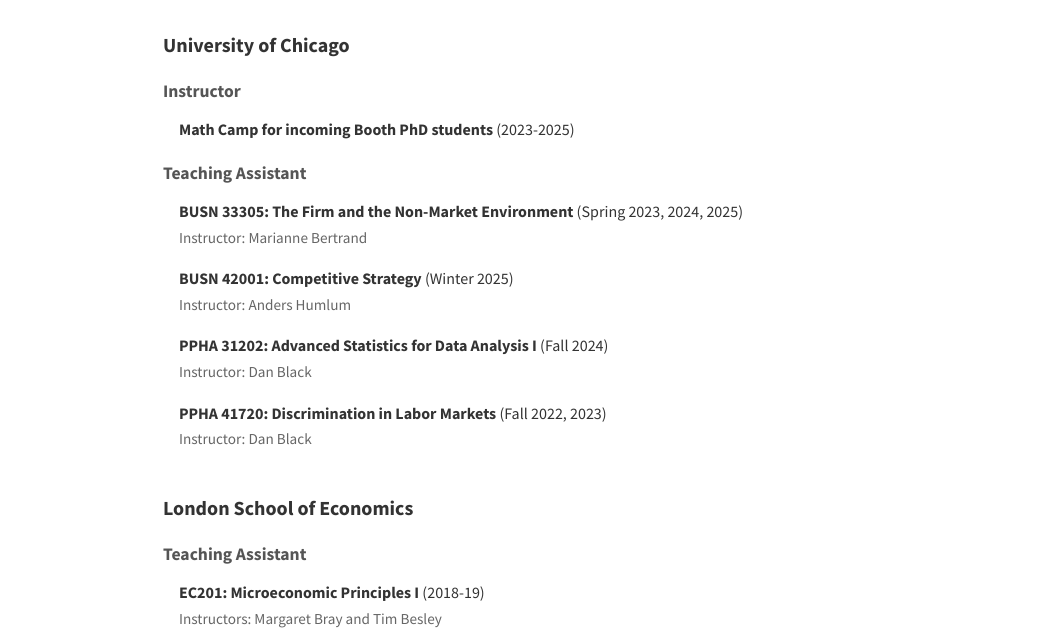
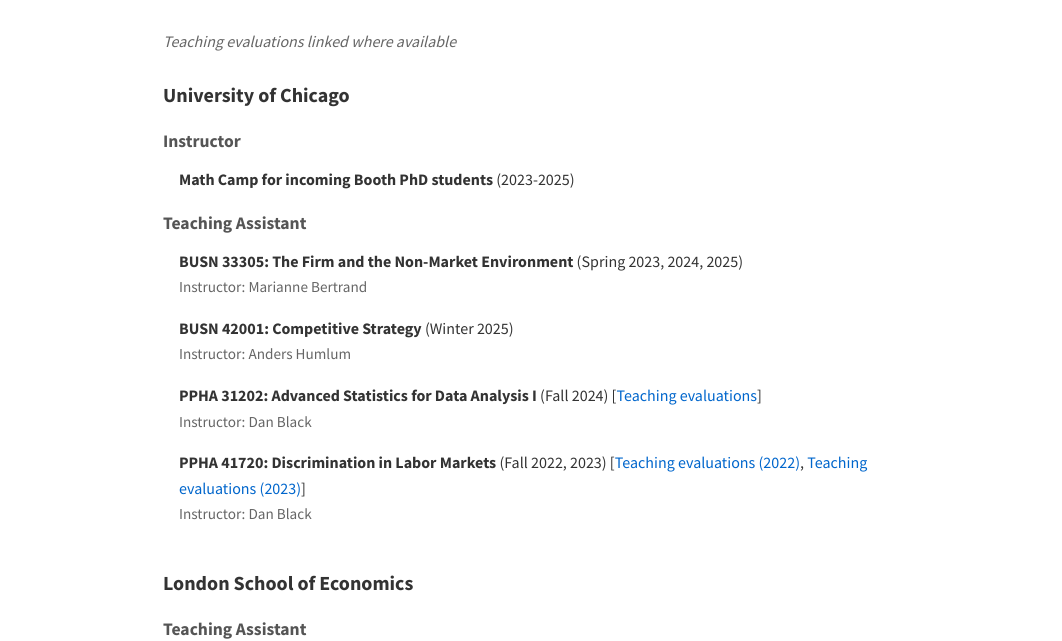
Before and after one commit to nidhaan-jain/nidhaan-jain.github.io, a plain HTML site: page teaching.html in a window 1280 px wide. Shown: the part 161-802 px from the top of the page, without its empty margins (109-1171 px from the left). Drawn offline with Linux system fonts and the light colour scheme.

Commit message:
teaching evaluations added

```diff
--- a/style.css
+++ b/style.css
@@ -192,6 +192,12 @@ main {
     margin-bottom: 2rem;
     padding-bottom: 0.5rem;
     border-bottom: 2px solid #0066cc;
+}
+
+.teaching-note {
+    color: #666;
+    font-style: italic;
+    margin-bottom: 1.5rem;
 }
 
 /* Research page */
--- a/teaching.html
+++ b/teaching.html
@@ -26,6 +26,8 @@
     <main class="content-page">
         <h1>Teaching</h1>
 
+        <p class="teaching-note">Teaching evaluations linked where available</p>
+
         <section class="teaching-section">
             <h2>University of Chicago</h2>
 
@@ -52,12 +54,12 @@
                         <span class="instructor">Instructor: Anders Humlum</span>
                     </li>
                     <li>
-                        <strong>PPHA 31202: Advanced Statistics for Data Analysis I</strong> (Fall 2024)
+                        <strong>PPHA 31202: Advanced Statistics for Data Analysis I</strong> (Fall 2024) [<a href="https://drive.google.com/file/d/1QK2JvZ-fmVWFlsSPqf4EsjSurQLjb4rT/view?usp=sharing">Teaching evaluations</a>]
                         <br>
                         <span class="instructor">Instructor: Dan Black</span>
                     </li>
                     <li>
-                        <strong>PPHA 41720: Discrimination in Labor Markets</strong> (Fall 2022, 2023)
+                        <strong>PPHA 41720: Discrimination in Labor Markets</strong> (Fall 2022, 2023) [<a href="https://drive.google.com/file/d/1EPTl-CL6uft0qn-K5PzhIghvZb9TRggh/view?usp=sharing">Teaching evaluations (2022)</a>, <a href="https://drive.google.com/file/d/1ITsN9_VqqY6_JRjvu5VM4zJg9n64jJeI/view?usp=sharing">Teaching evaluations (2023)</a>]
                         <br>
                         <span class="instructor">Instructor: Dan Black</span>
                     </li>
```
Also changed, not shown: 3 other files.
